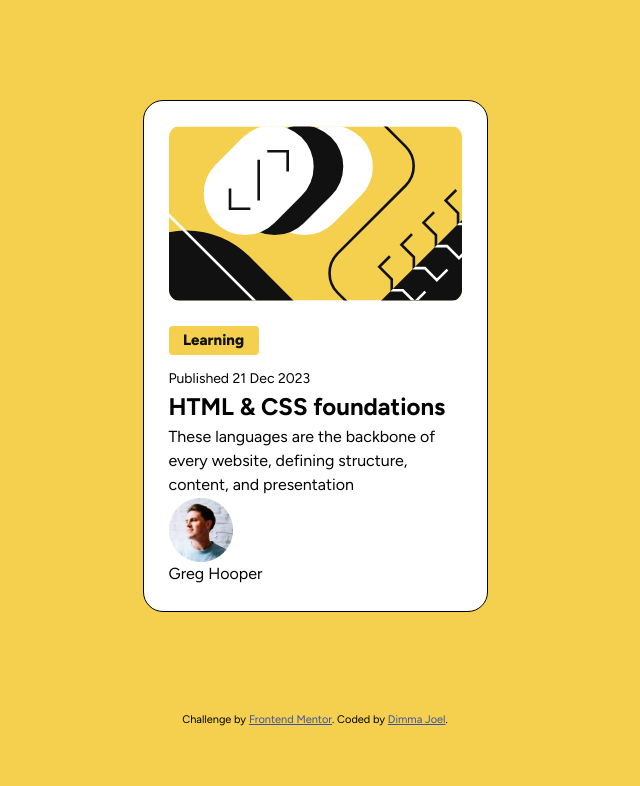
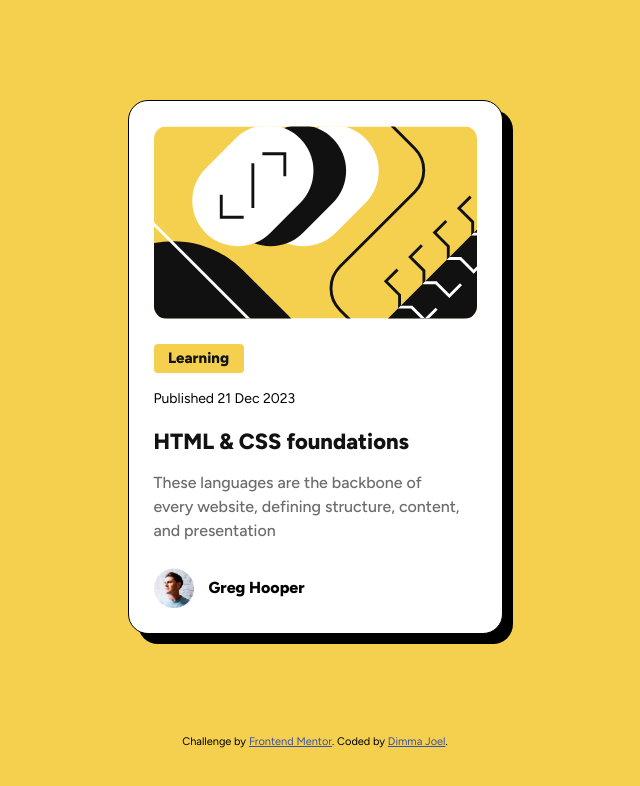
Before and after one commit to Dimma-Joel/frontend-mentor-challenges, a plain HTML site: page blog-preview-card-main/blog-preview-card-main/index.html in a window 1280 px wide. Shown: the whole page, without its empty margins (325-965 px from the left). Drawn offline with Linux system fonts and the light colour scheme.

Commit message:
Finished styling the project

```diff
--- a/blog-preview-card-main/blog-preview-card-main/index.html
+++ b/blog-preview-card-main/blog-preview-card-main/index.html
@@ -33,12 +33,12 @@
       <p class="learning">Learning</p>
       <p class="publish-date">Published 21 Dec 2023</p>
       <h2 class="course">HTML & CSS foundations</h2>
-      <p>
+      <p class="explanation">
         These languages are the backbone of every website, defining structure,
         content, and presentation
       </p>
 
-      <section>
+      <section class="author">
         <img src="assets/images/image-avatar.webp" alt="Author's Image" />
         <p>Greg Hooper</p>
       </section>
--- a/blog-preview-card-main/blog-preview-card-main/styles.css
+++ b/blog-preview-card-main/blog-preview-card-main/styles.css
@@ -48,12 +48,18 @@ body {
 }
 
 main {
-  width: 345px;
+  width: 375px;
   margin: 100px auto;
   background-color: hsl(0, 0%, 100%);
   padding: 25px;
+  box-shadow: 10px 10px;
   border-radius: 20px;
   border: 1px solid black;
+}
+
+.main-image {
+  width: 100%;
+  border-radius: 13px;
 }
 
 .learning {
@@ -64,19 +70,41 @@ main {
   font-size: 15px;
   padding: 3px 5px 3px 5px;
   border-radius: 4px;
-
   background-color: hsl(47, 88%, 63%);
   color: hsl(0, 0%, 7%);
 }
 
 .publish-date {
-  margin-top: 13px;
+  margin: 15px 0 16px 0;
   font-size: 14px;
 }
 
-.main-image {
-  width: 100%;
-  border-radius: 11px;
+.course {
+  font-size: 22px;
+  font-weight: 800;
+  margin-bottom: 13px;
+  color: hsl(0, 0%, 7%);
+}
+
+.explanation {
+  color: hsl(0, 0%, 42%);
+  font-weight: 500;
+  margin-bottom: 25px;
+}
+
+.author {
+  display: flex;
+  align-items: center;
+  gap: 15px;
+}
+
+.author img {
+  width: 40px;
+  height: 40px;
+}
+
+.author p {
+  font-weight: 800;
 }
 
 .attribution {
```
